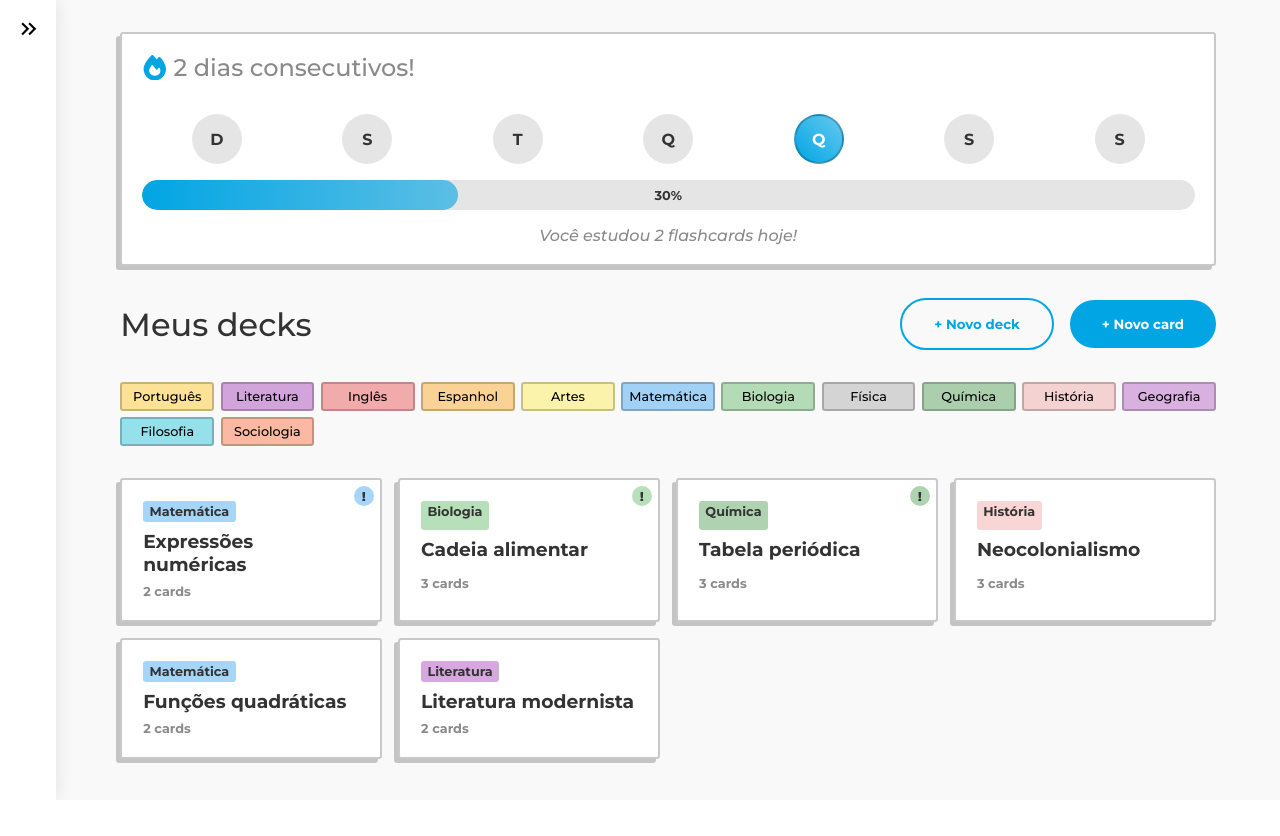
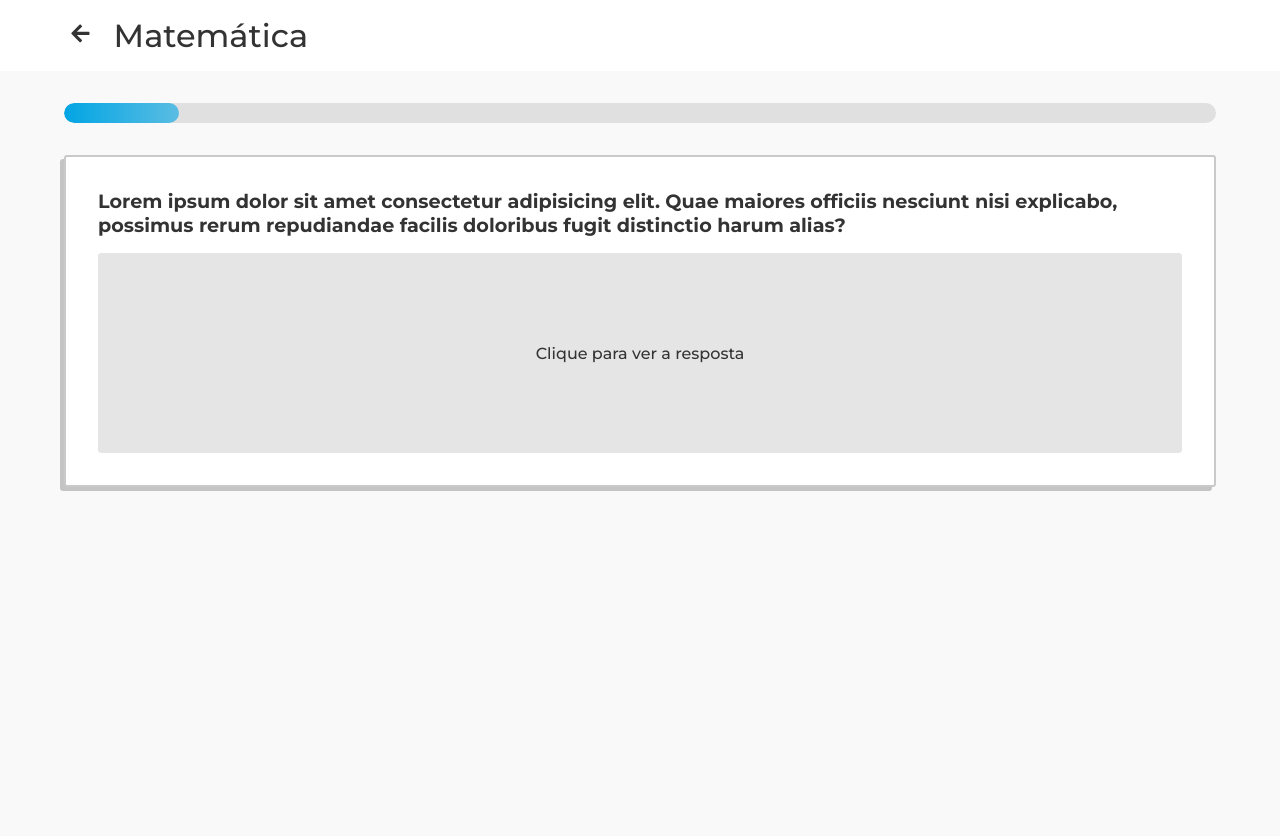
Before and after one commit to FellipeCastro/flashfy, a React (Vite) app: page / in a window 1280 px wide. Shown: the top 836 px of the page. Before the commit the page ends 800 px from the top, so only its background shows below. Built offline with nearby package versions, Linux system fonts and the light colour scheme.

Commit message:
Cards page inicializada

```diff
--- a/src/App.jsx
+++ b/src/App.jsx
@@ -2,17 +2,19 @@ import { useState } from "react";
 import { BrowserRouter, Routes, Route } from "react-router-dom";
 import Home from "./pages/Home/Home";
 import Methodology from "./pages/Methodology/Methodology";
+import Cards from "./pages/Cards/Cards";
 
 const App = () => {
     const [isSidebarOpen, setIsSidebarOpen] = useState(false);
 
     return (
-        <BrowserRouter>
-            <Routes>
-                <Route path="/" element={<Home isSidebarOpen={isSidebarOpen} setIsSidebarOpen={setIsSidebarOpen} />} />
-                <Route path="/methodology" element={<Methodology isSidebarOpen={isSidebarOpen} setIsSidebarOpen={setIsSidebarOpen} />} />
-            </Routes>
-        </BrowserRouter>
+        // <BrowserRouter>
+        //     <Routes>
+        //         <Route path="/" element={<Home isSidebarOpen={isSidebarOpen} setIsSidebarOpen={setIsSidebarOpen} />} />
+        //         <Route path="/methodology" element={<Methodology isSidebarOpen={isSidebarOpen} setIsSidebarOpen={setIsSidebarOpen} />} />
+        //     </Routes>
+        // </BrowserRouter>
+        <Cards />
     );
 };
 
--- a/src/components/AddDeckForm/AddDeckForm.jsx
+++ b/src/components/AddDeckForm/AddDeckForm.jsx
@@ -44,15 +44,10 @@ const AddDeckForm = ({ setIsAddDeckFormOpen, subjects, createDeck }) => {
                         >
                             <option value="">Selecione uma matéria</option>
                             {subjects.map((subject) => {
-                                const normalizedValue = subject.name
-                                    .normalize("NFD")
-                                    .replace(/[\u0300-\u036f]/g, "")
-                                    .toLowerCase();
-
                                 return (
                                     <option
                                         key={subject.name}
-                                        value={normalizedValue}
+                                        value={subject.name}
                                     >
                                         {subject.name}
                                     </option>
--- a/src/index.css
+++ b/src/index.css
@@ -23,4 +23,5 @@
 
 html, body {
     scroll-behavior: smooth;
+    color: var(--text-primary-color);
 }
--- /dev/null
+++ b/src/pages/Cards/Cards.jsx
@@ -0,0 +1,31 @@
+import { FaArrowLeft } from "react-icons/fa";
+import styles from "./Cards.module.css";
+
+const Cards = () => {
+    return (
+        <>
+            <header className={styles.header}>
+                <a href="#">
+                    <FaArrowLeft />
+                </a>
+                <h1>Matemática</h1>
+            </header>
+            <div className={styles.mainContainer}>
+                <div className={styles.progressBar}>
+                    <div
+                        className={styles.progress}
+                        style={{ width: "10%" }}
+                    ></div>
+                </div>
+                <div className={styles.card}>
+                    <p className={styles.question}>Lorem ipsum dolor sit amet consectetur adipisicing elit. Quae maiores officiis nesciunt nisi explicabo, possimus rerum repudiandae facilis doloribus fugit distinctio harum alias?</p>
+                    <div className={styles.answer}>
+                        <p>Clique para ver a resposta</p>
+                    </div>
+                </div>
+            </div>
+        </>
+    );
+};
+
+export default Cards;
--- /dev/null
+++ b/src/pages/Cards/Cards.module.css
@@ -0,0 +1,81 @@
+.header {
+    width: 100%;
+    background: var(--secondary-color);
+    display: flex;
+    align-items: center;
+    gap: 1rem;
+    padding: 1rem 5%;
+}
+
+.header a {
+    color: var(--text-primary-color);
+    text-decoration: none;
+    font-size: 1.3rem;
+    padding: 0.4rem;
+}
+
+.header h1 {
+    font-weight: 500;
+}
+
+.mainContainer {
+    width: 100%;
+    height: 100vh;
+    background: var(--bg-color);
+    padding: 2rem 5%;
+    display: flex;
+    flex-direction: column;
+    align-items: center;
+    gap: 2rem;
+}
+
+.progressBar {
+    width: 100%;
+    height: 20px;
+    background: var(--shadow-color);
+    border-radius: 2rem;
+    overflow: hidden;
+    position: relative;
+}
+
+.progress {
+    height: 100%;
+    background: linear-gradient(
+        to right,
+        var(--primary-color),
+        var(--primary-color-hover)
+    );
+    border-radius: 2rem;
+}
+
+.card {
+    background: var(--secondary-color);
+    border: 2px solid var(--border-color);
+    border-radius: 0.2rem;
+    box-shadow: -4px 4px 0px var(--border-color);
+    padding: 2rem;
+    display: flex;
+    flex-direction: column;
+    align-items: center;
+    gap: 1rem;
+}
+
+.question {
+    width: 100%;
+    font-size: 1.2rem;
+    font-weight: bold;
+}
+
+.answer {
+    background-color: var(--shadow-color);
+    width: 100%;
+    min-height: 200px;
+    display: grid;
+    place-items: center;
+    border-radius: 0.2rem;
+    cursor: pointer;
+}
+
+.answer p {
+    font-weight: 500;
+}
```
